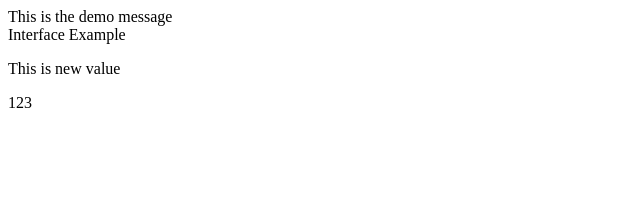
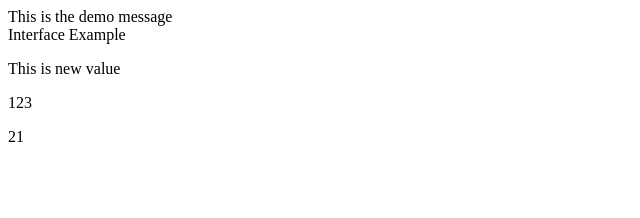
Before and after one commit to iampooran/reacttypescript, a React (Create React App) app: page / in a window 1280 px wide. Shown: the top 218 px of the page, without its empty margins (0-640 px from the left). Built offline with nearby package versions, Linux system fonts and the light colour scheme.

Commit message:
Changes Made

```diff
--- a/src/components/Home.tsx
+++ b/src/components/Home.tsx
@@ -2,6 +2,7 @@ import React from 'react'
 import PropTypeTs from './PropTypeTs'
 import InterfaceExample from './InterfaceExample'
 import HooksExample from './HooksExample'
+import TypingDefaultProp from './TypingDefaultProp'
 
 const Home = () => {
   return (
@@ -9,6 +10,7 @@ const Home = () => {
         <PropTypeTs message='This is the demo message'/>
         <InterfaceExample name="Interface Example"/>
         <HooksExample/>
+        <TypingDefaultProp/>
     </div>
   )
 }
--- a/src/components/HooksExample.tsx
+++ b/src/components/HooksExample.tsx
@@ -1,4 +1,4 @@
-import React, { useCallback, useEffect, useRef, useState } from "react";
+import React, { useCallback, useEffect, useState } from "react";
 
 
 const HooksExample = () => {
--- /dev/null
+++ b/src/components/TypingDefaultProp.tsx
@@ -0,0 +1,14 @@
+import React from 'react'
+
+type GreetProps = { age?: number };
+
+
+const TypingDefaultProp =  ({age = 21} : GreetProps) => {
+  return (
+    <div>
+        {age}
+    </div>
+  )
+}
+
+export default TypingDefaultProp
```
